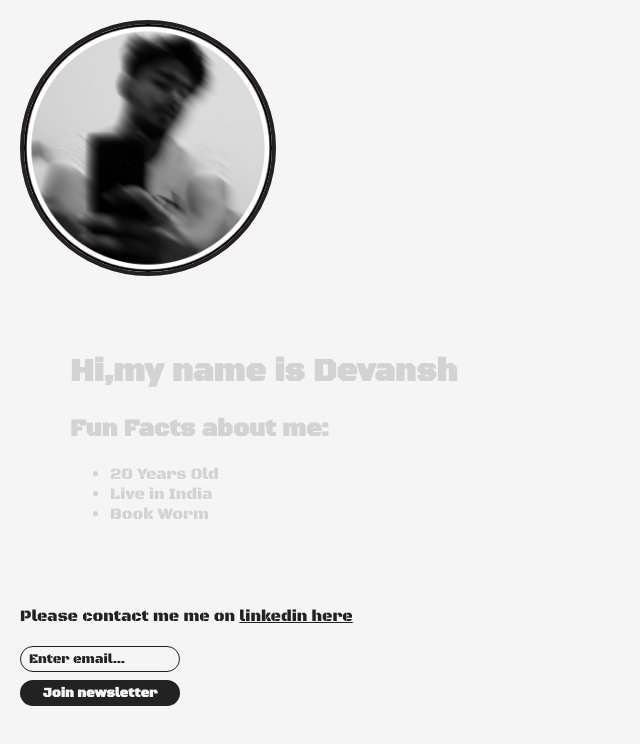
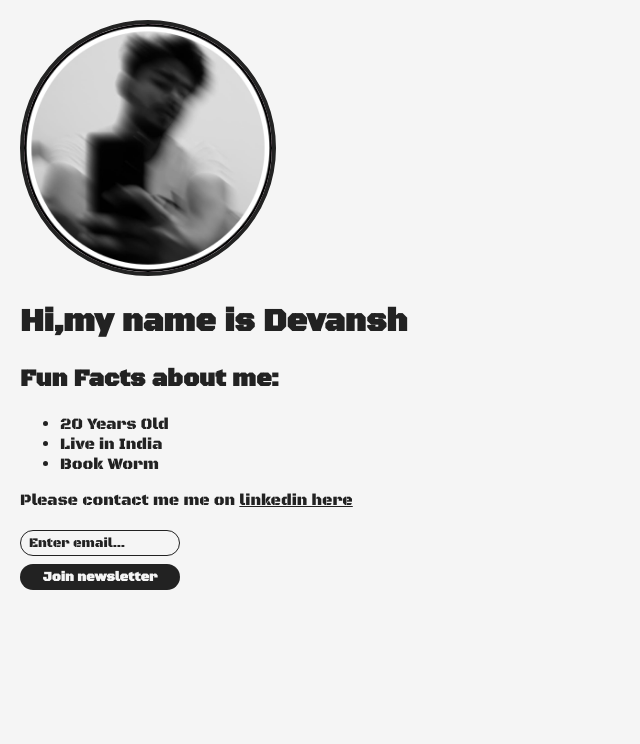
Before and after one commit to devsansh/porfolio, a plain HTML site: page index.html in a window 1280 px wide. Shown: the whole page, without its empty margins (0-640 px from the left). Drawn offline with Linux system fonts and the light colour scheme; a web font is replaced by a local one.

Commit message:
Update index.html

```diff
--- a/index.html
+++ b/index.html
@@ -7,7 +7,7 @@
     </head>
     <body>
         <img src="img.jpg" width="10%" alt="Profile Picture">
-        <div class = "card">
+        <div>
             <h1>Hi,my name is Devansh</h1>
             <h2>Fun Facts about me:</h2>
             <ul>
```
